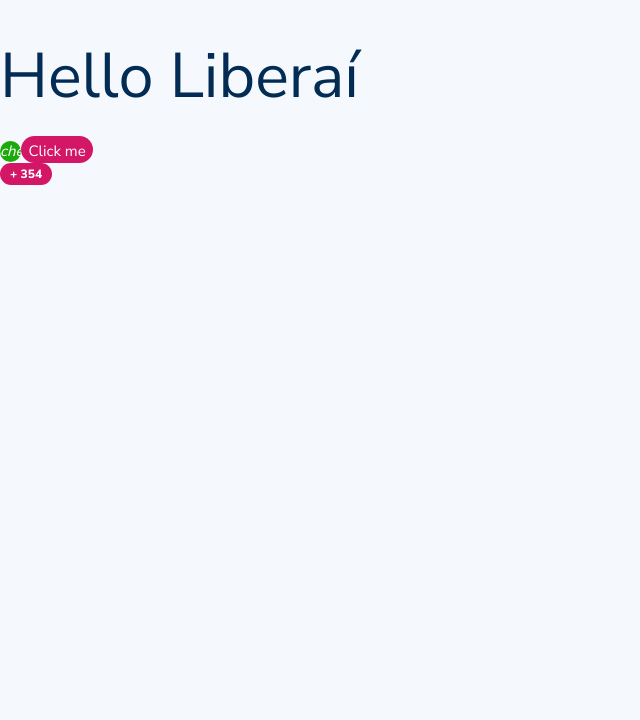
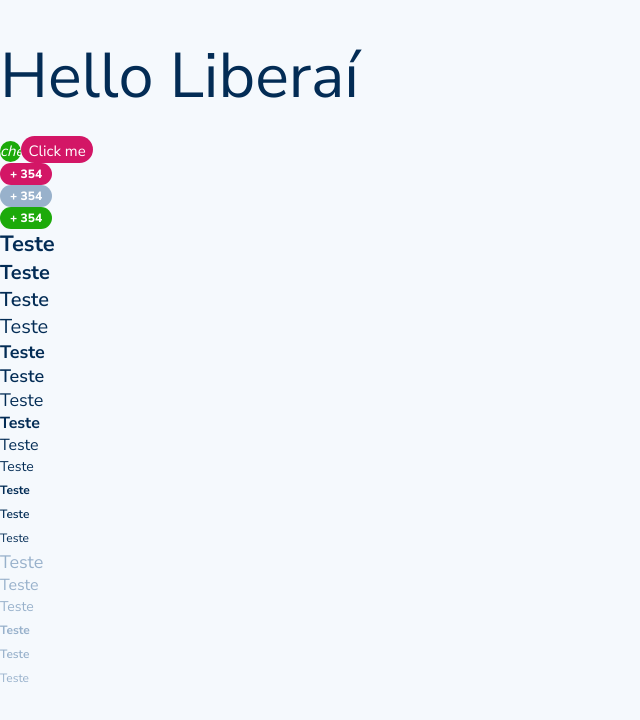
Before and after one commit to JuDCraide/Frontend-LiberAi, a React (Create React App) app: page / in a window 1280 px wide. Shown: the top 720 px of the page, without its empty margins (0-640 px from the left). Built offline with nearby package versions, Linux system fonts and the light colour scheme.

Commit message:
feat(components): add text components

```diff
--- a/src/App.js
+++ b/src/App.js
@@ -1,7 +1,28 @@
 import React from "react";
 import CheckButton from "./components/CheckButton";
 import Button from "./components/Button";
-import Tag from "./components/Tag";
+import Tag, { TagInactive, TagDone } from "./components/Tag";
+import {
+  Text22Bold,
+  Text20Bold,
+  Text20SemiBold,
+  Text20Regular,
+  Text18Bold,
+  Text18SemiBold,
+  Text18Regular,
+  Text16Bold,
+  Text16Regular,
+  Text14Regular,
+  Text12Bold,
+  Text12SemiBold,
+  Text12Regular,
+  Text18RegularInactive,
+  Text16RegularInactive,
+  Text14RegularInactive,
+  Text12BoldInactive,
+  Text12SemiBoldInactive,
+  Text12RegularInactive,
+} from "./components/Text"
 
 import './App.css';
 
@@ -11,7 +32,28 @@ function App() {
       <h1>Hello Liberaí</h1>
       <CheckButton />
       <Button color='var(--pink-color)'>Click me</Button>
-      <Tag >+ 354</Tag>
+      <Tag>+ 354</Tag>
+      <TagInactive>+ 354</TagInactive>
+      <TagDone>+ 354</TagDone>
+      <Text22Bold>Teste</Text22Bold>
+      <Text20Bold>Teste</Text20Bold>
+      <Text20SemiBold>Teste</Text20SemiBold>
+      <Text20Regular>Teste</Text20Regular>
+      <Text18Bold>Teste</Text18Bold>
+      <Text18SemiBold>Teste</Text18SemiBold>
+      <Text18Regular>Teste</Text18Regular>
+      <Text16Bold>Teste</Text16Bold>
+      <Text16Regular>Teste</Text16Regular>
+      <Text14Regular>Teste</Text14Regular>
+      <Text12Bold>Teste</Text12Bold>
+      <Text12SemiBold>Teste</Text12SemiBold>
+      <Text12Regular>Teste</Text12Regular>
+      <Text18RegularInactive>Teste</Text18RegularInactive>
+      <Text16RegularInactive>Teste</Text16RegularInactive>
+      <Text14RegularInactive>Teste</Text14RegularInactive>
+      <Text12BoldInactive>Teste</Text12BoldInactive>
+      <Text12SemiBoldInactive>Teste</Text12SemiBoldInactive>
+      <Text12RegularInactive>Teste</Text12RegularInactive>
     </div>
   );
 }
--- /dev/null
+++ b/src/components/Text/index.js
@@ -0,0 +1,158 @@
+import React from "react";
+
+import TextStyle from "./styles";
+
+export function Text22Bold({ children, style }) {
+    return (
+        <TextStyle style={style} color='var(--primary-color)' size={22} line={30} weight={'bold'}>
+            {children}
+        </TextStyle>
+    );
+}
+
+export function Text20Bold({ children, style }) {
+    return (
+        <TextStyle style={style} color='var(--primary-color)' size={20} line={27} weight={'bold'}>
+            {children}
+        </TextStyle>
+    );
+}
+
+export function Text20SemiBold({ children, style }) {
+    return (
+        <TextStyle style={style} color='var(--primary-color)' size={20} line={27} weight={600}>
+            {children}
+        </TextStyle>
+    );
+}
+
+export function Text20Regular({ children, style }) {
+    return (
+        <TextStyle style={style} color='var(--primary-color)' size={20} line={27} weight={'normal'}>
+            {children}
+        </TextStyle>
+    );
+}
+
+export function Text18Bold({ children, style }) {
+    return (
+        <TextStyle style={style} color='var(--primary-color)' size={18} line={24} weight={'bold'}>
+            {children}
+        </TextStyle>
+    );
+}
+
+export function Text18SemiBold({ children, style }) {
+    return (
+        <TextStyle style={style} color='var(--primary-color)' size={18} line={24} weight={600}>
+            {children}
+        </TextStyle>
+    );
+}
+
+export function Text18Regular({ children, style }) {
+    return (
+        <TextStyle style={style} color='var(--primary-color)' size={18} line={24} weight={'normal'}>
+            {children}
+        </TextStyle>
+    );
+}
+
+export function Text16Bold({ children, style }) {
+    return (
+        <TextStyle style={style} color='var(--primary-color)' size={16} line={22} weight={'bold'}>
+            {children}
+        </TextStyle>
+    );
+}
+
+export function Text16Regular({ children, style }) {
+    return (
+        <TextStyle style={style} color='var(--primary-color)' size={16} line={22} weight={'normal'}>
+            {children}
+        </TextStyle>
+    );
+}
+
+export function Text14Regular({ children, style }) {
+    return (
+        <TextStyle style={style} color='var(--primary-color)' size={14} line={22} weight={'normal'}>
+            {children}
+        </TextStyle>
+    );
+}
+
+export function Text12Bold({ children, style }) {
+    return (
+        <TextStyle style={style} color='var(--primary-color)' size={12} line={24} weight={'bold'}>
+            {children}
+        </TextStyle>
+    );
+}
+
+export function Text12SemiBold({ children, style }) {
+    return (
+        <TextStyle style={style} color='var(--primary-color)' size={12} line={24} weight={600}>
+            {children}
+        </TextStyle>
+    );
+}
+
+export function Text12Regular({ children, style }) {
+    return (
+        <TextStyle style={style} color='var(--primary-color)' size={12} line={24} weight={'normal'}>
+            {children}
+        </TextStyle>
+    );
+}
+
+
+export function Text18RegularInactive({ children, style }) {
+    return (
+        <TextStyle style={style} color='var(--inactive-color)' size={18} line={24} weight={'normal'}>
+            {children}
+        </TextStyle>
+    );
+}
+
+export function Text16RegularInactive({ children, style }) {
+    return (
+        <TextStyle style={style} color='var(--inactive-color)' size={16} line={22} weight={'normal'}>
+            {children}
+        </TextStyle>
+    );
+}
+
+
+export function Text14RegularInactive({ children, style }) {
+    return (
+        <TextStyle style={style} color='var(--inactive-color)' size={14} line={22} weight={'normal'}>
+            {children}
+        </TextStyle>
+    );
+}
+
+
+export function Text12BoldInactive({ children, style }) {
+    return (
+        <TextStyle style={style} color='var(--inactive-color)' size={12} line={24} weight={'bold'}>
+            {children}
+        </TextStyle>
+    );
+}
+
+export function Text12SemiBoldInactive({ children, style }) {
+    return (
+        <TextStyle style={style} color='var(--inactive-color)' size={12} line={24} weight={600}>
+            {children}
+        </TextStyle>
+    );
+}
+
+export function Text12RegularInactive({ children, style }) {
+    return (
+        <TextStyle style={style} color='var(--inactive-color)' size={12} line={24} weight={'normal'}>
+            {children}
+        </TextStyle>
+    );
+}
--- /dev/null
+++ b/src/components/Text/styles.js
@@ -0,0 +1,10 @@
+import styled from "styled-components";
+
+const TextStyle = styled.p`
+    font-size: ${props => `${props.size}px`};
+    color: ${ props =>  props.color};
+    line-height: ${props => `${props.line}px`};;
+    font-weight:${props => props.weight}
+`;
+
+export default TextStyle;
```
